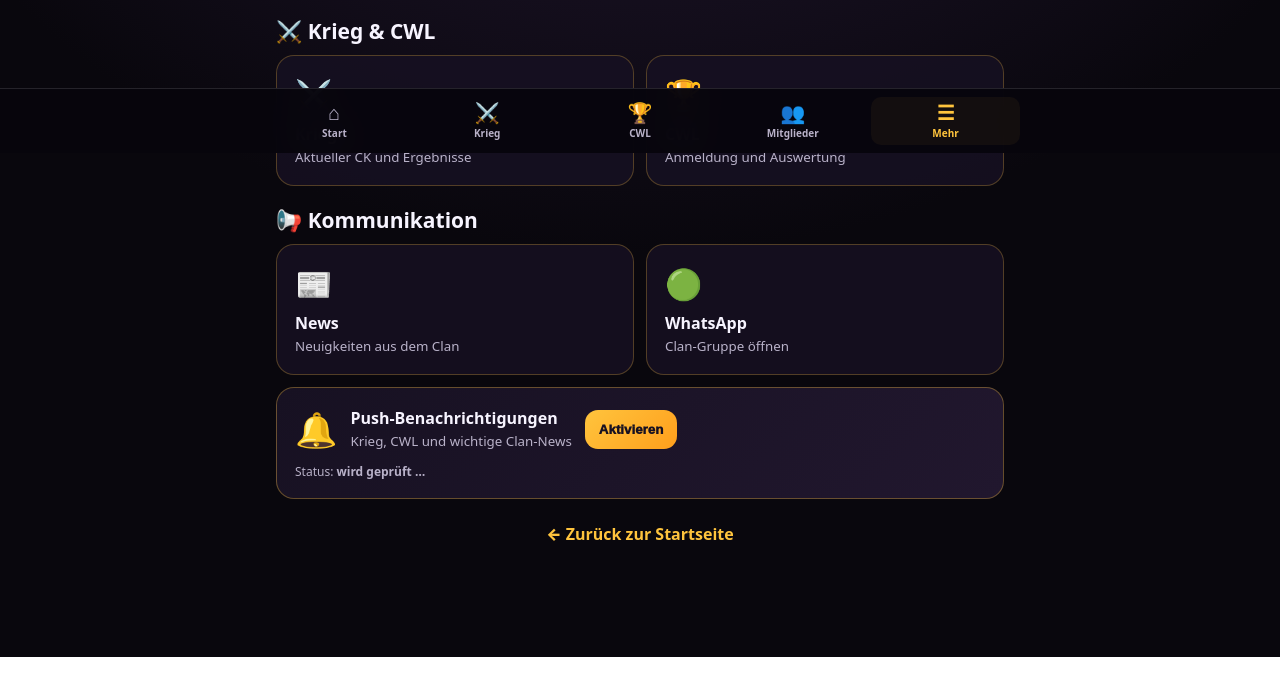
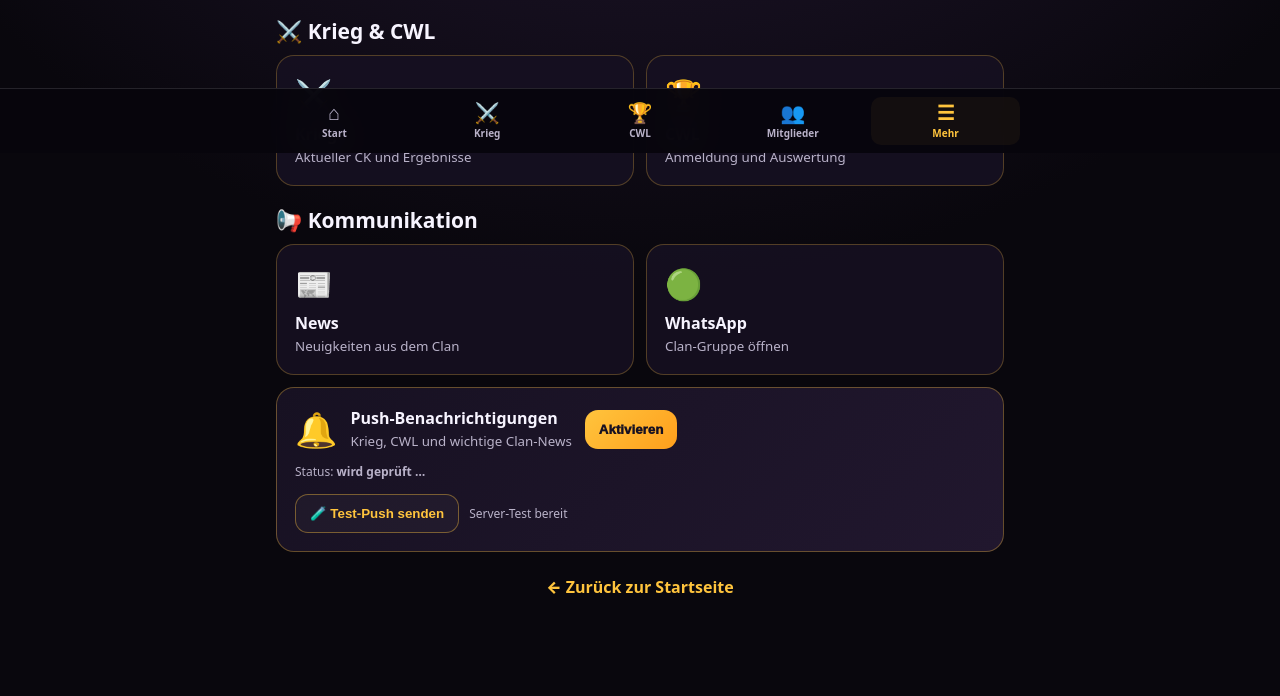
Before and after one commit to Hoffi82/Cold-N-Dark, a website: page mehr-app.html in a window 1280 px wide. Shown: the part 647-1343 px from the top of the page. Before the commit the page ends 1304 px from the top, so only its background shows below. Drawn offline with Linux system fonts and the light colour scheme.

Commit message:
Push: Server-Test mit der Clan-App verbinden

```diff
--- a/mehr-app.html
+++ b/mehr-app.html
@@ -25,4 +25,4 @@ const btn=document.getElementById('pushBtn'),status=document.getElementById('pus
 function showActive(){status.innerHTML='Status: <b style="color:var(--green)">aktiviert ✓</b><br><small>Push-Benachrichtigungen sind auf diesem Gerät aktiviert.</small>';btn.textContent='Aktiviert';}
 async function refreshPush(){try{const s=await CND_PUSH.status();const saved=localStorage.getItem(PUSH_KEY)==='1';if(!s.supported){status.innerHTML='Status: <b>Dieser Browser unterstützt Push nicht.</b>';btn.disabled=true;return}if(s.permission==='granted'&&(s.subscribed||saved)){if(!saved)localStorage.setItem(PUSH_KEY,'1');showActive();return}if(s.permission==='denied'){status.innerHTML='Status: <b>blockiert – bitte in den Browser-Einstellungen erlauben.</b>';btn.textContent='Erneut prüfen';return}status.innerHTML='Status: <b>noch nicht aktiviert</b>'}catch(e){status.innerHTML='Status: <b>nicht verfügbar</b>'}}
 btn.addEventListener('click',async()=>{btn.disabled=true;try{const r=await CND_PUSH.enable();if(r.enabled){localStorage.setItem(PUSH_KEY,'1');showActive()}else{localStorage.removeItem(PUSH_KEY);status.innerHTML='Status: <b>nicht aktiviert</b>'}}catch(e){status.innerHTML='Status: <b>'+e.message+'</b>'}finally{btn.disabled=false}});refreshPush();
-</script></body></html>
+</script><script src="push-test-client.js"></script></body></html>
```
